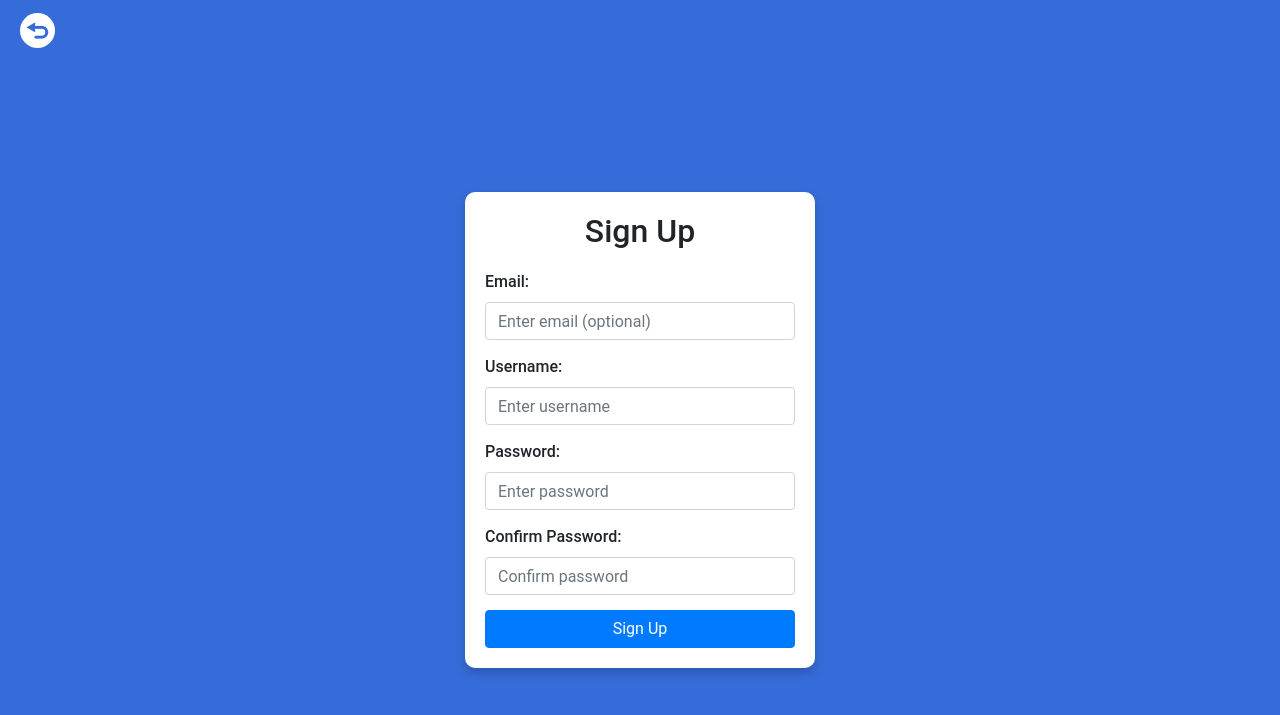
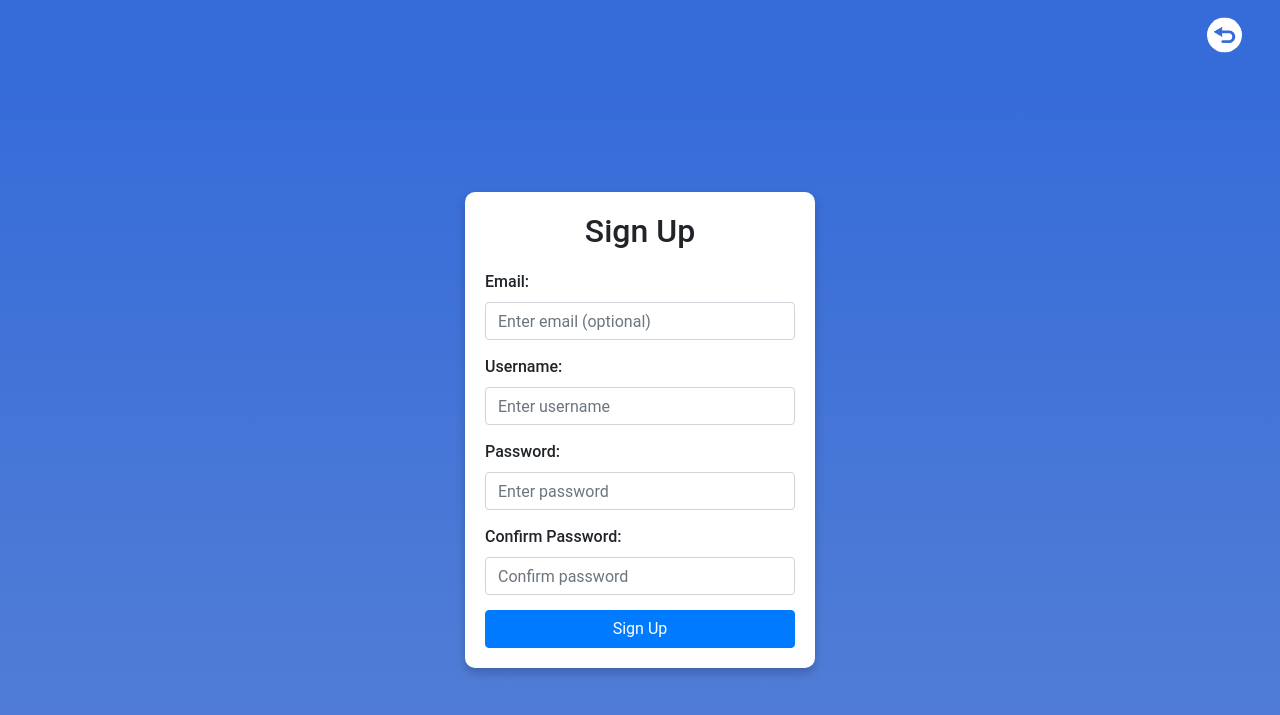
Before and after one commit to gcarson1/SmartCart, a Flask app: page /signup in a window 1280 px wide. Shown: the top 715 px of the page. Run offline with Flask 3, Linux system fonts and the light colour scheme; some libraries are stand-ins or nearby versions.

Commit message:
frontend

```diff
--- a/static/css/general.css
+++ b/static/css/general.css
@@ -46,6 +46,7 @@
   .main-return img {
     width: 35px;
     height: 35px;
+    right: 5px;
     border-radius: 50%;
     object-fit: cover;
     margin-right: 25px;
--- a/templates/signup.html
+++ b/templates/signup.html
@@ -4,22 +4,21 @@
   <meta charset="utf-8" />
   <meta name="viewport" content="width=device-width, initial-scale=1.0"/>
   <title>Smart Cart - Sign Up</title>
+  <link rel="stylesheet" href="{{ url_for('static', filename='css/index.css') }}">
 
   <!-- Bootstrap (Optional) -->
   <link rel="stylesheet" href="https://maxcdn.bootstrapcdn.com/bootstrap/4.3.1/css/bootstrap.min.css">
   <link rel="stylesheet" href="{{ url_for('static', filename='css/general.css') }}">
-  <link rel="stylesheet" href="{{ url_for('static', filename='css/signup.css') }}">
+  <link rel="stylesheet" href="{{ url_for('static', filename='css/user_login.css') }}">
 
 </head>
 <body>
-  <!-- Top Bar -->
   <div class="top_menu">
+    <div style="flex: 1;"></div> <!-- Empty spacer to push to right -->
     <div class="user_info">
-      <!-- Return to main page button -->
-      <a href="/user_login" class="main-return">
-        <img src="static/main-return.png" alt="Return to previous page" />
+      <a href="/" class="main-return">
+        <img src="static/main-return.png" alt="Return to main page" />
       </a>
-      <!-- User Avatar (placeholder) -->
     </div>
   </div>
 
--- a/templates/user_login.html
+++ b/templates/user_login.html
@@ -16,12 +16,11 @@
 <body>
   <!-- Top Bar -->
   <div class="top_menu">
+    <div style="flex: 1;"></div> <!-- Empty spacer to push to right -->
     <div class="user_info">
-      <!-- Return to main page button -->
       <a href="/" class="main-return">
         <img src="static/main-return.png" alt="Return to main page" />
       </a>
-      <!-- User Avatar -->
     </div>
   </div>
 
```
